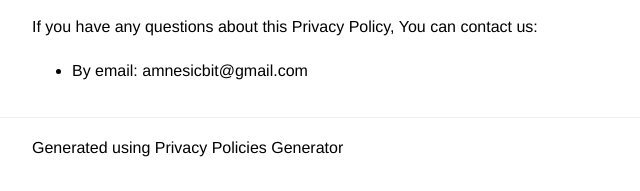
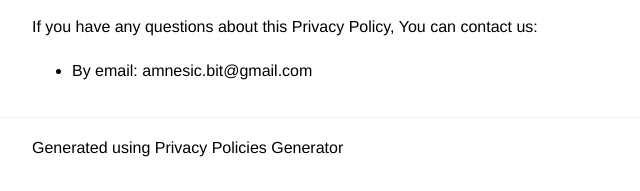
Before and after one commit to Amnesic-Bit/farty-piglet-privacy, a plain HTML site: page index.htm in a window 1280 px wide. Shown: the part 5362-5553 px from the top of the page, 96-736 px from the left. Drawn offline with Linux system fonts and the light colour scheme.

Commit message:
Update index.htm

```diff
--- a/index.htm
+++ b/index.htm
@@ -181,7 +181,7 @@
 <h2>Contact Us</h2>
 <p>If you have any questions about this Privacy Policy, You can contact us:</p>
 <ul>
-<li>By email: amnesicbit@gmail.com</li>
+<li>By email: amnesic.bit@gmail.com</li>
 </ul>
 </div>
 </div>
```
